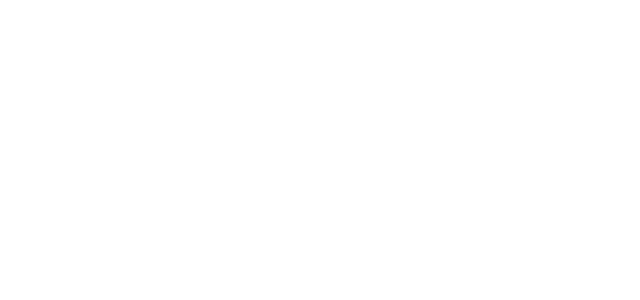
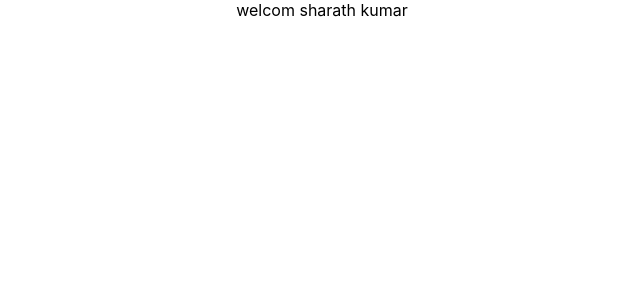
Before and after one commit to 9182029380/student-application, a React (Create React App) app: page / in a window 1280 px wide. Shown: the top 300 px of the page, without its empty margins (318-958 px from the left). Built offline with nearby package versions, Linux system fonts and the light colour scheme.

Commit message:
updated sharath to kumar

```diff
--- a/src/App.js
+++ b/src/App.js
@@ -1,11 +1,12 @@
 import React from 'react';
 import './App.css';
+import Greet from './componets/Greet';
 
 
 function App() {
   return (
     <div className="App">
-    <greet/>
+    <Greet/>
     </div>
 );
   }
--- a/src/componets/greet.js
+++ b/src/componets/greet.js
@@ -1,8 +1,8 @@
 import React from 'react'
 
-function  greet()  {
+function  Greet()  {
   return (
-    <div>welcom sharath </div>
+    <div>welcom sharath kumar  </div>
   )
 }
-export default greet;
+export default Greet;
```
